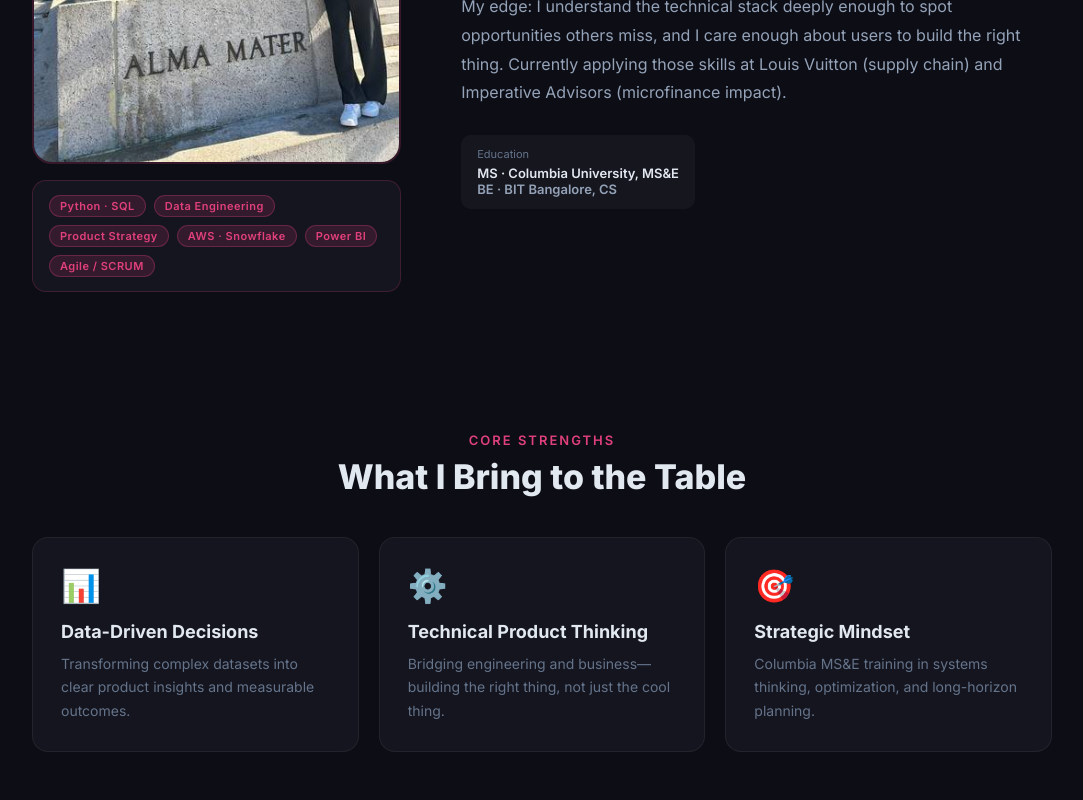
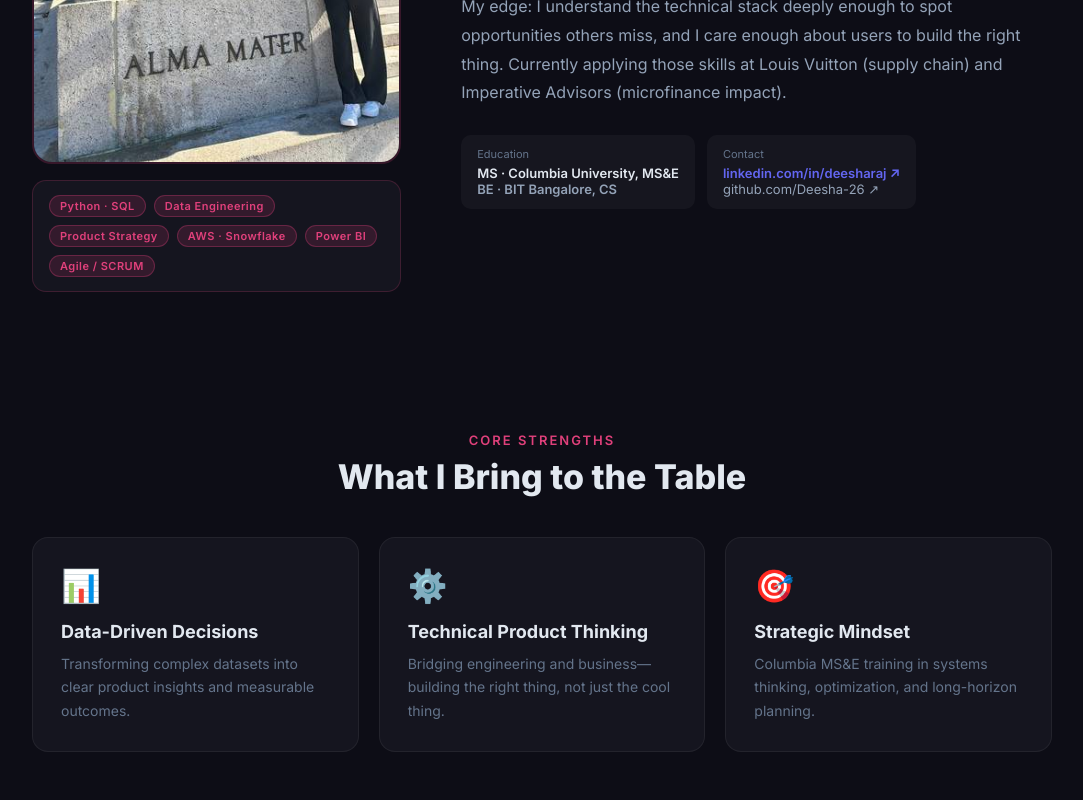
Before and after one commit to Deesha-26/deesha-portfolio, a React (Vite) app: page / in a window 1280 px wide. Shown: the part 1300-2100 px from the top of the page, without its empty margins (98-1181 px from the left). Built offline with nearby package versions, Linux system fonts and the light colour scheme.

Commit message:
My portfolio2

```diff
--- a/src/App.jsx
+++ b/src/App.jsx
@@ -203,11 +203,11 @@ export default function Portfolio() {
                 <div style={{ fontSize: 13, fontWeight: 600 }}>MS · Columbia University, MS&E</div>
                 <div style={{ fontSize: 13, fontWeight: 600, color: "#94a3b8" }}>BE · BIT Bangalore, CS</div>
               </div>
-              {/* <div style={{ background: "rgba(255,255,255,0.04)", borderRadius: 10, padding: "12px 16px" }}>
+              <div style={{ background: "rgba(255,255,255,0.04)", borderRadius: 10, padding: "12px 16px" }}>
                 <div style={{ fontSize: 11, color: "#64748b", marginBottom: 4 }}>Contact</div>
                 <div style={{ fontSize: 13, fontWeight: 600, cursor: "pointer", color: "#6366f1" }} onClick={() => window.open("https://linkedin.com/in/deesharaj", "_blank")}>linkedin.com/in/deesharaj ↗</div>
                 <div style={{ fontSize: 13, color: "#94a3b8", cursor: "pointer" }} onClick={() => window.open("https://github.com/Deesha-26", "_blank")}>github.com/Deesha-26 ↗</div>
-              </div> */}
+              </div>
             </div>
           </div>
         </div>
@@ -346,13 +346,13 @@ export default function Portfolio() {
               </div>
               <Btn small onClick={() => window.open("https://github.com/Deesha-26", "_blank")}>View Profile ↗</Btn>
             </div>
-            <img
+            {/* <img
               src="https://ghchart.rshah.org/e0407b/Deesha-26"
               alt="Deesha's GitHub contribution chart"
               style={{ width: "100%", borderRadius: 8, filter: "invert(0)" }}
               onError={e => e.currentTarget.style.display = "none"}
             />
-            <div style={{ marginTop: 12, fontSize: 12, color: "#475569", textAlign: "center" }}>GitHub contribution activity</div>
+            <div style={{ marginTop: 12, fontSize: 12, color: "#475569", textAlign: "center" }}>GitHub contribution activity</div> */}
           </div>
         </div>
       </section>
```
